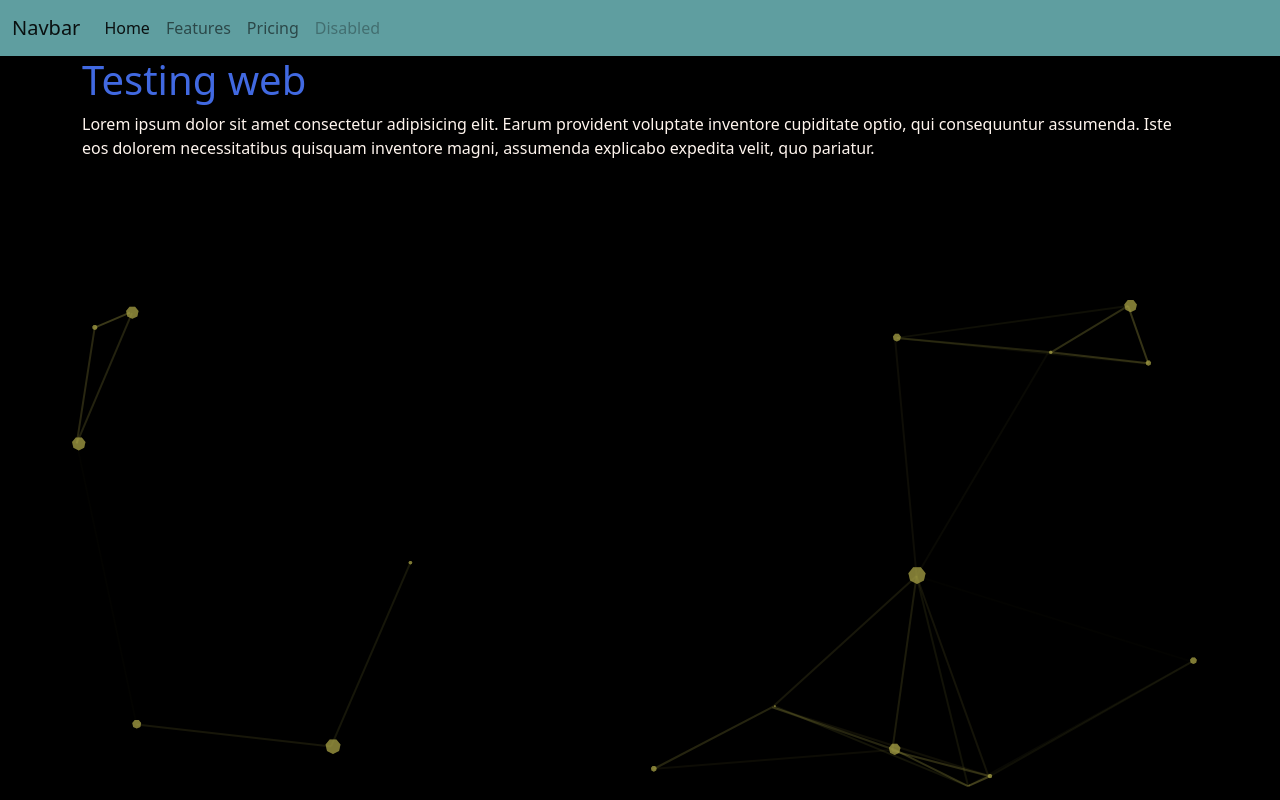
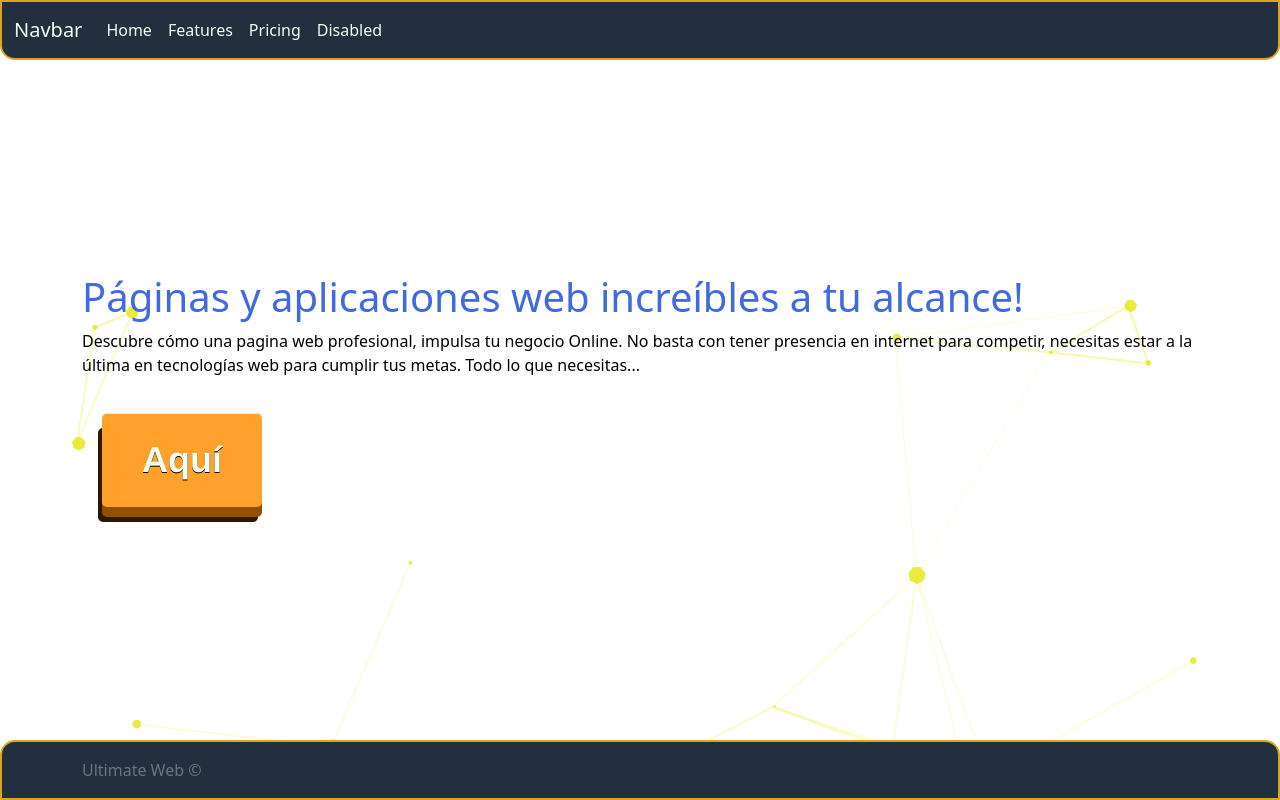
Before and after one commit to octavio7/particletest, a website: page src/index.html in a window 1280 px wide. Drawn offline with nearby package versions, Linux system fonts and the light colour scheme.

Commit message:
version final 1.0

```diff
--- a/src/css/styles.css
+++ b/src/css/styles.css
@@ -2,17 +2,106 @@ h1 {
     color: royalblue;
 }
 
+html,
 body {
-    background-color: black;
+    height: 100%;
 }
 
-p {
-    color: seashell;
+body {
+    display: flex;
+    flex-direction: column;
+    background-color: white;
+}
+
+p,
+span {
+    color: #000000;
 }
 
 .particles-js-canvas-el {
     position: absolute;
 }
-.bg-custom{
-    background-color: cadetblue;
+
+.bg-custom {
+    background-color: #232f3e;
+    border-bottom-left-radius: 15px;
+    border-bottom-right-radius: 15px;
+    border-style: solid;
+    border-width: 2px;
+    border-color: goldenrod;
 }
+
+.content {
+    flex: 1 0 auto;
+    z-index: 1;
+}
+
+.footer {
+    flex-shrink: 0;
+    background-color: #232f3e;
+    border-top-left-radius: 15px;
+    border-top-right-radius: 15px;
+    z-index: 1;
+    border-style: solid;
+    border-width: 2px;
+    border-color: goldenrod;
+}
+
+a {
+    color: honeydew !important
+}
+/* Boton  */
+.button{
+    position:relative;
+    display:inline-block;
+    margin:20px;
+  }
+
+  .button a{
+    color:white;
+    font-family:Helvetica, sans-serif;
+    font-weight:bold;
+    font-size:36px;
+    text-align: center;
+    text-decoration:none;
+    background-color:#FFA12B;
+    display:block;
+    position:relative;
+    padding:20px 40px;
+
+    -webkit-tap-highlight-color: rgba(0, 0, 0, 0);
+    text-shadow: 0px 1px 0px #000;
+    filter: dropshadow(color=#000, offx=0px, offy=1px);
+
+    -webkit-box-shadow:inset 0 1px 0 #FFE5C4, 0 10px 0 #915100;
+    -moz-box-shadow:inset 0 1px 0 #FFE5C4, 0 10px 0 #915100;
+    box-shadow:inset 0 1px 0 #FFE5C4, 0 10px 0 #915100;
+
+    -webkit-border-radius: 5px;
+    -moz-border-radius: 5px;
+    border-radius: 5px;
+  }
+
+  .button a:active{
+    top:10px;
+    background-color:#F78900;
+
+    -webkit-box-shadow:inset 0 1px 0 #FFE5C4, inset 0 -3px 0 #915100;
+    -moz-box-shadow:inset 0 1px 0 #FFE5C4, inset 0 -3pxpx 0 #915100;
+    box-shadow:inset 0 1px 0 #FFE5C4, inset 0 -3px 0 #915100;
+  }
+
+  .button:after{
+    content:"";
+    height:100%;
+    width:100%;
+    padding:4px;
+    position: absolute;
+    bottom:-15px;
+    left:-4px;
+    z-index:-1;
+    background-color:#2B1800;
+    -webkit-border-radius: 5px;
+    -moz-border-radius: 5px;
+    border-radius: 5px;
+  }
--- a/src/index.html
+++ b/src/index.html
@@ -18,7 +18,8 @@
   <nav class="navbar navbar-expand-lg navbar-light bg-custom">
     <div class="container-fluid text-center">
       <a class="navbar-brand" href="#">Navbar</a>
-          <button class="navbar-toggler" type="button" data-bs-toggle="collapse" data-bs-target="#navbarNav" aria-controls="navbarNav" aria-expanded="false" aria-label="Toggle navigation">
+      <button class="navbar-toggler" type="button" data-bs-toggle="collapse" data-bs-target="#navbarNav"
+        aria-controls="navbarNav" aria-expanded="false" aria-label="Toggle navigation">
         <span class="navbar-toggler-icon navbar-text"></span>
       </button>
       <div class="collapse navbar-collapse" id="navbarNav">
@@ -39,15 +40,28 @@
       </div>
     </div>
   </nav>
-    <main class="container">
-        <div class="canvas-over">
-            <h1 class="inner_txt">Testing web</h1>
-            <p>Lorem ipsum dolor sit amet consectetur adipisicing elit. Earum provident voluptate inventore cupiditate
-                optio, qui consequuntur assumenda. Iste eos dolorem necessitatibus quisquam inventore magni, assumenda
-                explicabo expedita velit, quo pariatur.</p>
+  <main class="container content d-flex">
+    <div class="align-self-center">
+      <h1 class="inner_txt">Páginas y aplicaciones web increíbles a tu alcance!</h1>
+      <p>Descubre cómo una pagina web profesional, impulsa tu negocio Online. No basta con tener presencia en internet
+        para competir, necesitas estar a la última en tecnologías web para cumplir tus metas.
+        Todo lo que necesitas...</p>
+       <div>
+        <div class="button">
+          <a href="#">Aquí</a>
+        </div>
+      </div>
+
+
     </div>
 
   </main>
+  <footer class="footer mt-auto py-3">
+    <div class="container">
+      <span class="text-muted">Ultimate Web &#169</span>
+    </div>
+  </footer>
+</body>
 
 <script src="https://cdnjs.cloudflare.com/ajax/libs/popper.js/2.5.4/umd/popper.min.js"></script>
 <script src="https://cdnjs.cloudflare.com/ajax/libs/twitter-bootstrap/5.0.0-beta1/js/bootstrap.min.js"></script>
--- a/src/js/particles.json
+++ b/src/js/particles.json
@@ -8,7 +8,7 @@
         }
       },
       "color": {
-        "value": "#a7a146"
+        "value": "#e6e600"
       },
       "shape": {
         "type": "polygon",
@@ -48,7 +48,7 @@
       "line_linked": {
         "enable": true,
         "distance": 300,
-        "color": "#a7a146",
+        "color": "#e6e600",
         "opacity": 0.4,
         "width": 2
       },
```
Lines whose indentation alone changed are shown as unchanged.
